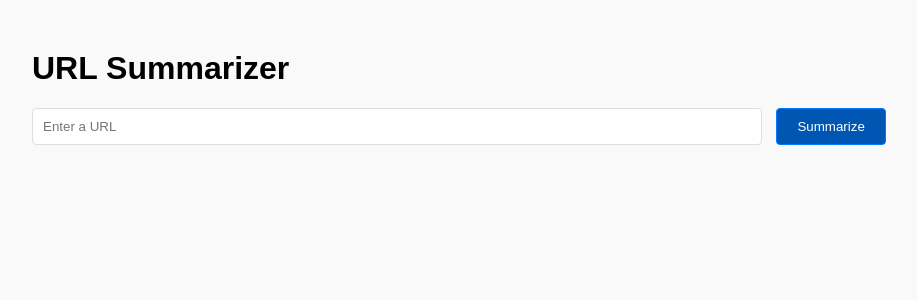
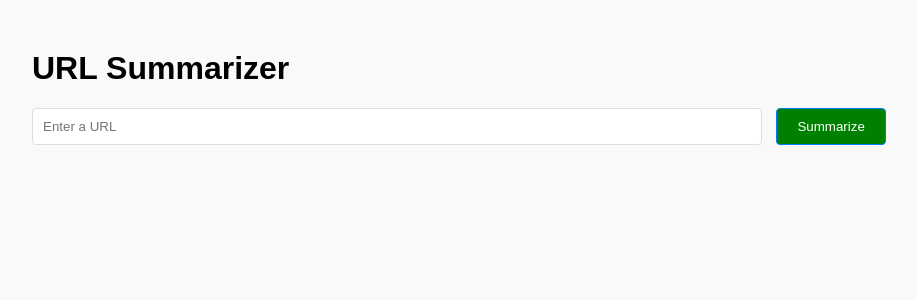
Before and after one commit to varuniherle/TextRanking-Algo, a Flask app: page / in a window 1280 px wide, with the pointer over the restyled element. Shown: the top 300 px of the page, without its empty margins (18-935 px from the left). Run offline with Flask 2, Linux system fonts and the light colour scheme.

Commit message:
changed submit color

```diff
--- a/TextRank/Templates/index.html
+++ b/TextRank/Templates/index.html
@@ -28,7 +28,7 @@
             cursor: pointer;
         }
         input[type="submit"]:hover {
-            background-color: #0056b3;
+            background-color: green;
         }
         .summary {
             padding: 20px;
```
